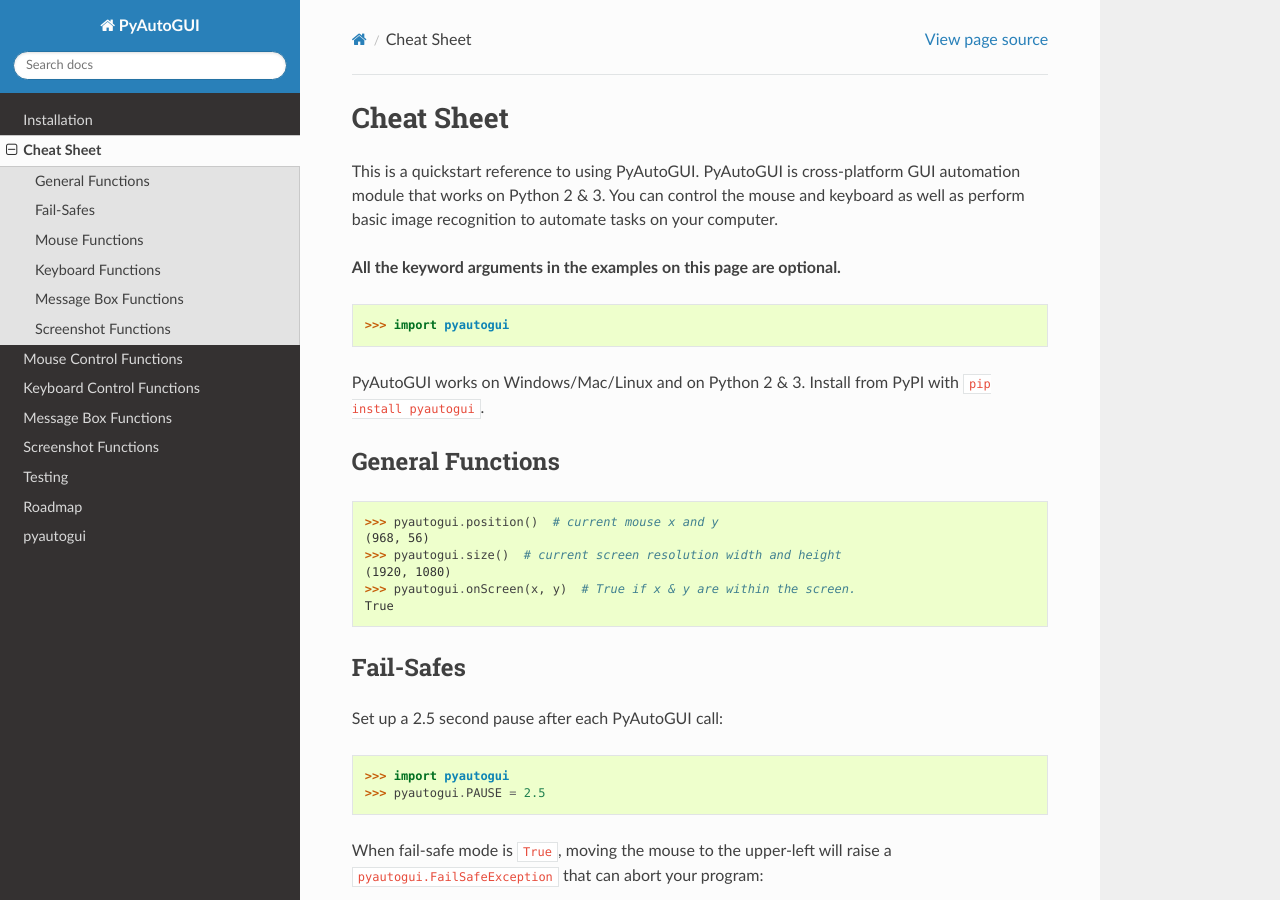
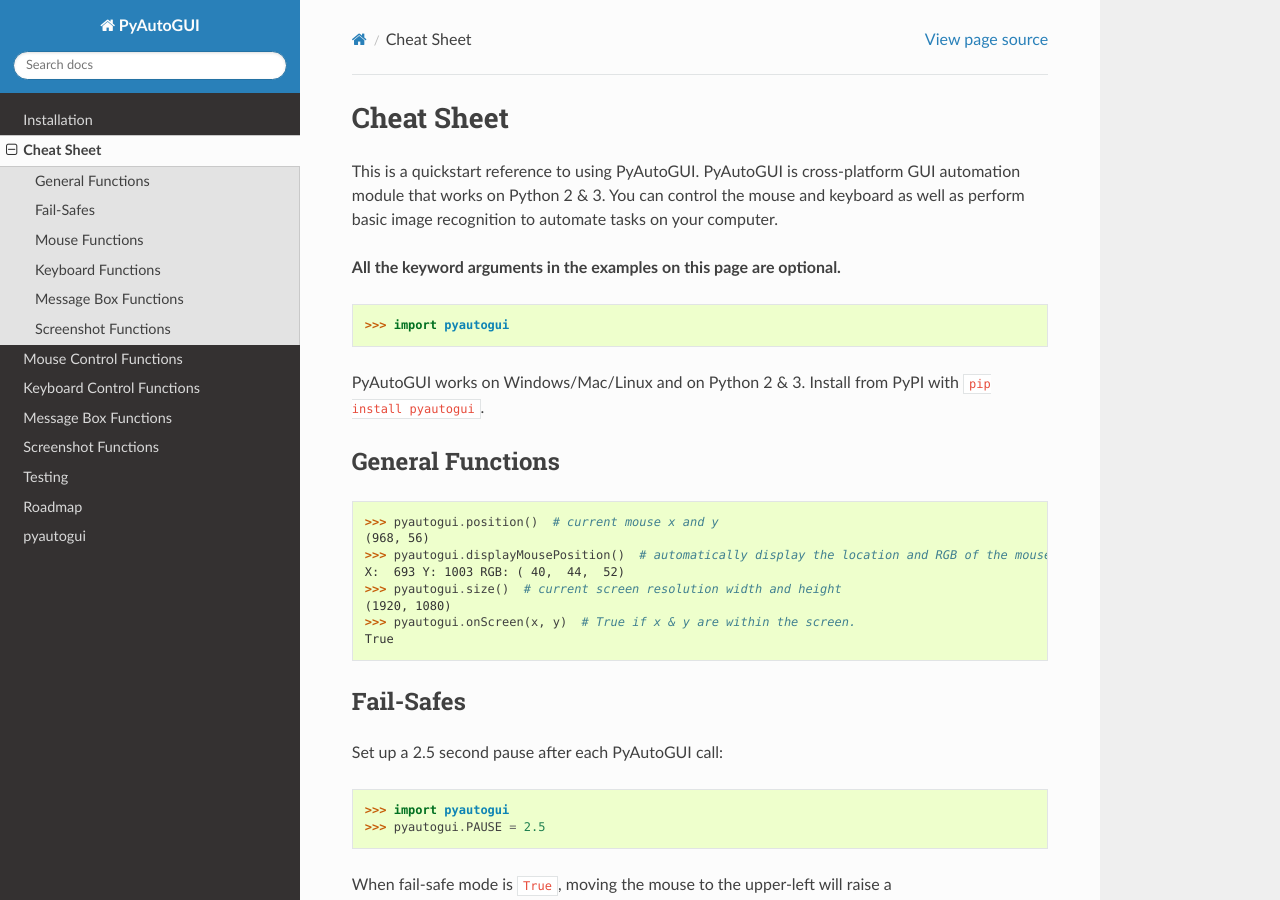
Before and after one commit to asweigart/pyautogui, a Sphinx documentation site: the page built from docs/quickstart.rst, in a window 1280 px wide and 900 px high. Built offline with Sphinx 7.4.7 and the Read the Docs theme 2.0.0, drawn with Linux system fonts in a browser that asks for light colours.

Commit message:
Add .displayMousePosition() to general functions

```diff
--- a/docs/quickstart.rst
+++ b/docs/quickstart.rst
@@ -17,6 +17,8 @@
 
     >>> pyautogui.position()  # current mouse x and y
     (968, 56)
+    >>> pyautogui.displayMousePosition()  # automatically display the location and RGB of the mouse cursor
+    X:  693 Y: 1003 RGB: ( 40,  44,  52)
     >>> pyautogui.size()  # current screen resolution width and height
     (1920, 1080)
     >>> pyautogui.onScreen(x, y)  # True if x & y are within the screen.
```
